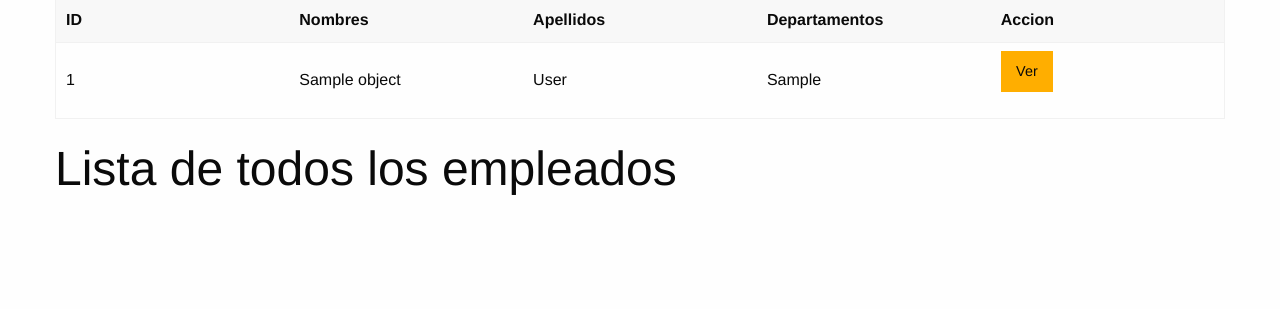
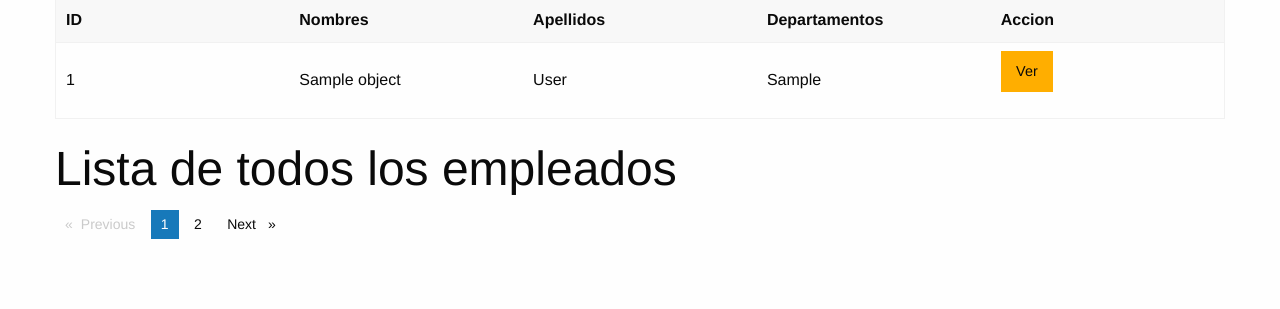
Before and after one commit to nosoyjaviero/Curso-Pro-Django, a Django app: template templates/personas/list_all.html in a window 1280 px wide. Shown: the part 188-497 px from the top of the page. Run offline with Django 4.2, Linux system fonts and the light colour scheme; the template is opened without the code that fills it: most values are stand-ins (such as "Sample title", 1, 10 or a date in 2020); some libraries are stand-ins or nearby versions.

Commit message:
Paginacion Agregada

```diff
--- a/applications/personas/views.py
+++ b/applications/personas/views.py
@@ -38,7 +38,7 @@ class ListAllEmpleados(ListView):
     #digitamos esto, entonces si vamos a la url de este metodo, notaremos que solo mostrara 4 resultados pero si digitamos esto en el navegador
     # http://127.0.0.1:8000/listar-todo-empleados/?page=2
     #notaremos que nos mostrara nuevo resultados
-    # paginate_by=4
+    paginate_by=4
     #tambien podemos ordenarlos en este caso lo hare por nombre pero tambien se puede por otra
     ordering='firts_name'
     # ya no sera necesario el modelo
--- a/templates/personas/list_all.html
+++ b/templates/personas/list_all.html
@@ -58,6 +58,18 @@
 
 
         </div>
+
+        <div class="cell"> <!--Pagination-->
+          <nav aria-label="Pagination">
+            <ul class="pagination">
+              <li class="pagination-previous disabled">Previous <span class="show-for-sr">page</span></li>
+              <li class="current"><span class="show-for-sr">You're on page</span> 1</li>
+              <li><a href="#" aria-label="Page 2">2</a></li>
+              <li class="pagination-next"><a href="#" aria-label="Next page">Next <span class="show-for-sr">page</span></a></li>
+            </ul>
+          </nav>
+
+        </div> <!--End Pagination-->
     </div>
 
 
```
